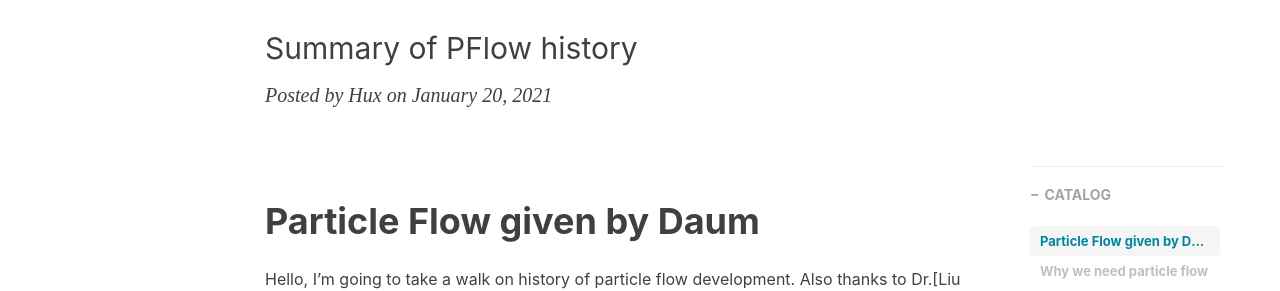
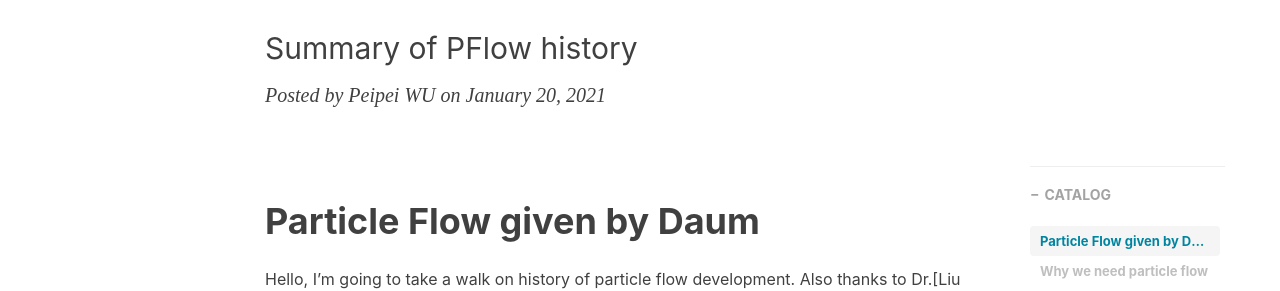
Before and after one commit to PaulWU1996/PaulWU1996.github.io, a Jekyll site: the page built from _posts/2021-01-20-particle-flow-introduce.md, in a window 1280 px wide and 900 px high. Shown: the part 187-478 px from the top of the window. Built offline with Jekyll 4.4.1, drawn with Linux system fonts in a browser that asks for light colours; nearby versions of some CDN libraries; comment, search, counter and statistics services are not loaded.

Commit message:
Update 2021-01-20-particle-flow-introduce.md

```diff
--- a/_posts/2021-01-20-particle-flow-introduce.md
+++ b/_posts/2021-01-20-particle-flow-introduce.md
@@ -3,7 +3,7 @@ layout: post
 title: "Particle Flow Introduction"
 subtitle: "Summary of PFlow history"
 date: 2021-01-20
-author: "Hux"
+author: "Peipei WU"
 header-img:
 header-style: text
 header-mask:
```
